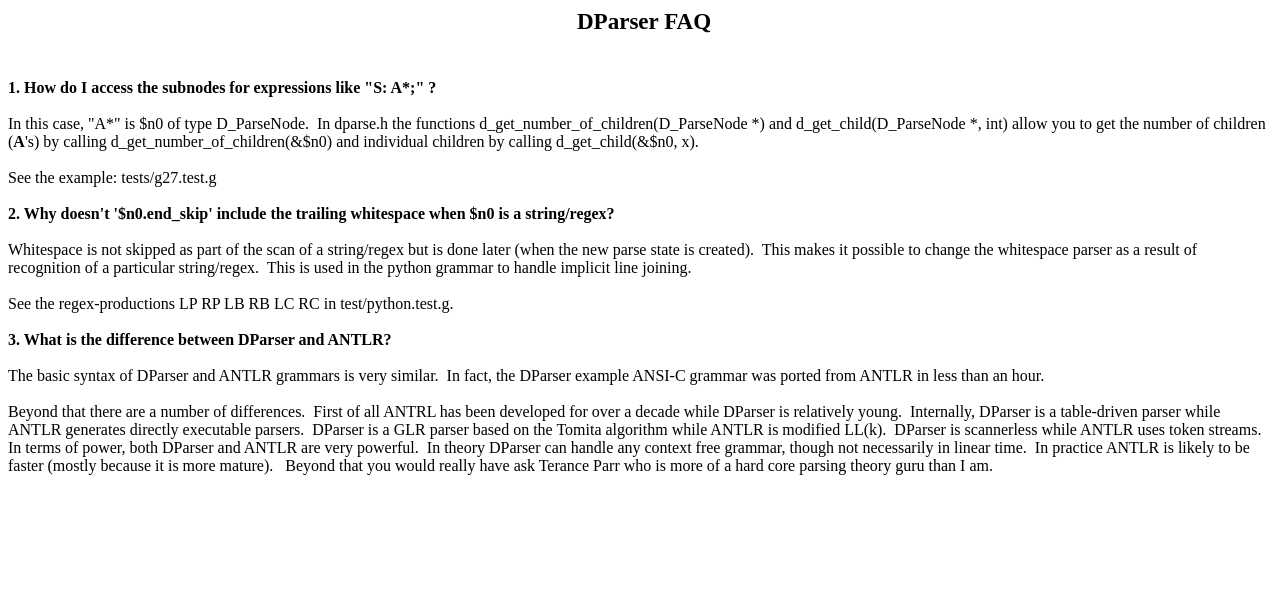
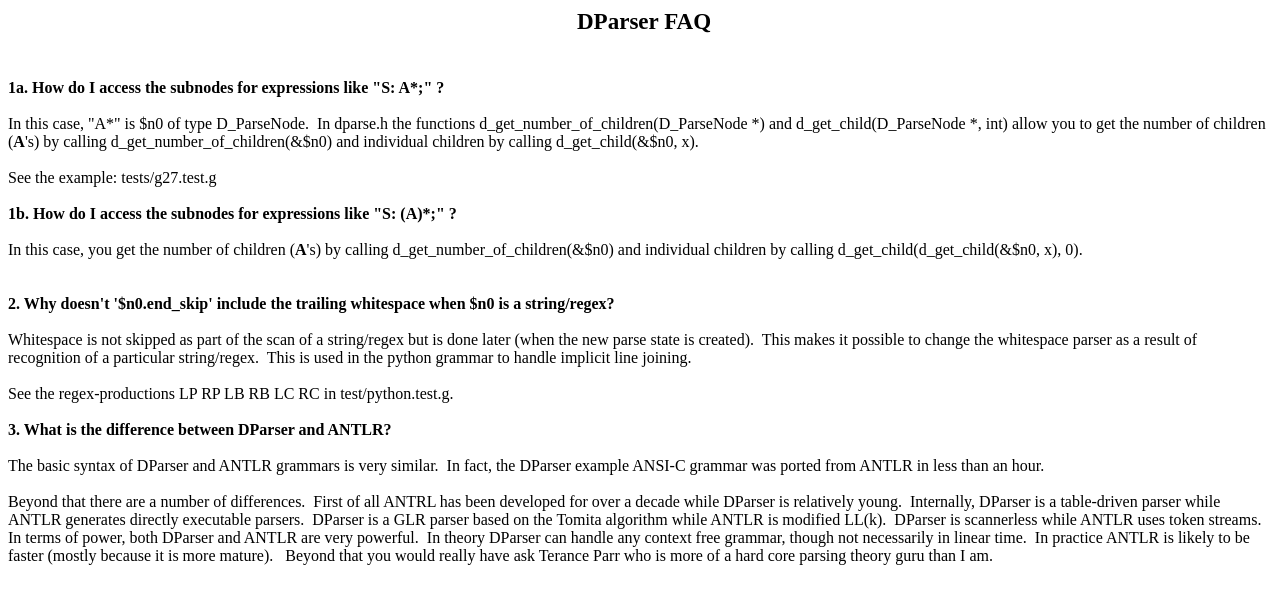
Before and after one commit to jplevyak/dparser, a plain HTML site: page faq.html in a window 1280 px wide. Drawn offline with Linux system fonts and the light colour scheme.

Commit message:
Update doc for syntax (A)*

```diff
--- a/faq.html
+++ b/faq.html
@@ -12,7 +12,7 @@
 <div style="text-align: left;"><big><br>
 <br>
 <span style="font-weight: bold;"></span></big><span
- style="font-weight: bold;"><span style="font-weight: bold;">1. How do
+ style="font-weight: bold;"><span style="font-weight: bold;">1a. How do
 I access the subnodes for expressions like "S: A*;" ?<br>
 <span style="font-weight: bold;"><span style="font-weight: bold;"><span
  style="font-weight: bold;"><br>
@@ -25,6 +25,17 @@ d_get_number_of_children(&amp;$n0) and individual children by calling
 d_get_child(&amp;$n0, x).<br>
 <br>
 See the example: tests/g27.test.g<br>
+<br>
+<span style="font-weight: bold;"></span></big><span
+ style="font-weight: bold;"><span style="font-weight: bold;">1b. How do
+I access the subnodes for expressions like "S: (A)*;" ?<br>
+<span style="font-weight: bold;"><span style="font-weight: bold;"><span
+ style="font-weight: bold;"><br>
+</span></span></span></span></span>In this case, you get the number of
+children (<span style="font-weight: bold;">A</span>'s) by calling
+d_get_number_of_children(&amp;$n0) and individual children by calling
+d_get_child(d_get_child(&amp;$n0, x), 0).<br>
+<br>
 <span style="font-weight: bold;"><br>
 <span style="font-weight: bold;">2. Why doesn't '$n0.end_skip' include
 the trailing whitespace when $n0 is a string/regex?<br>
```
